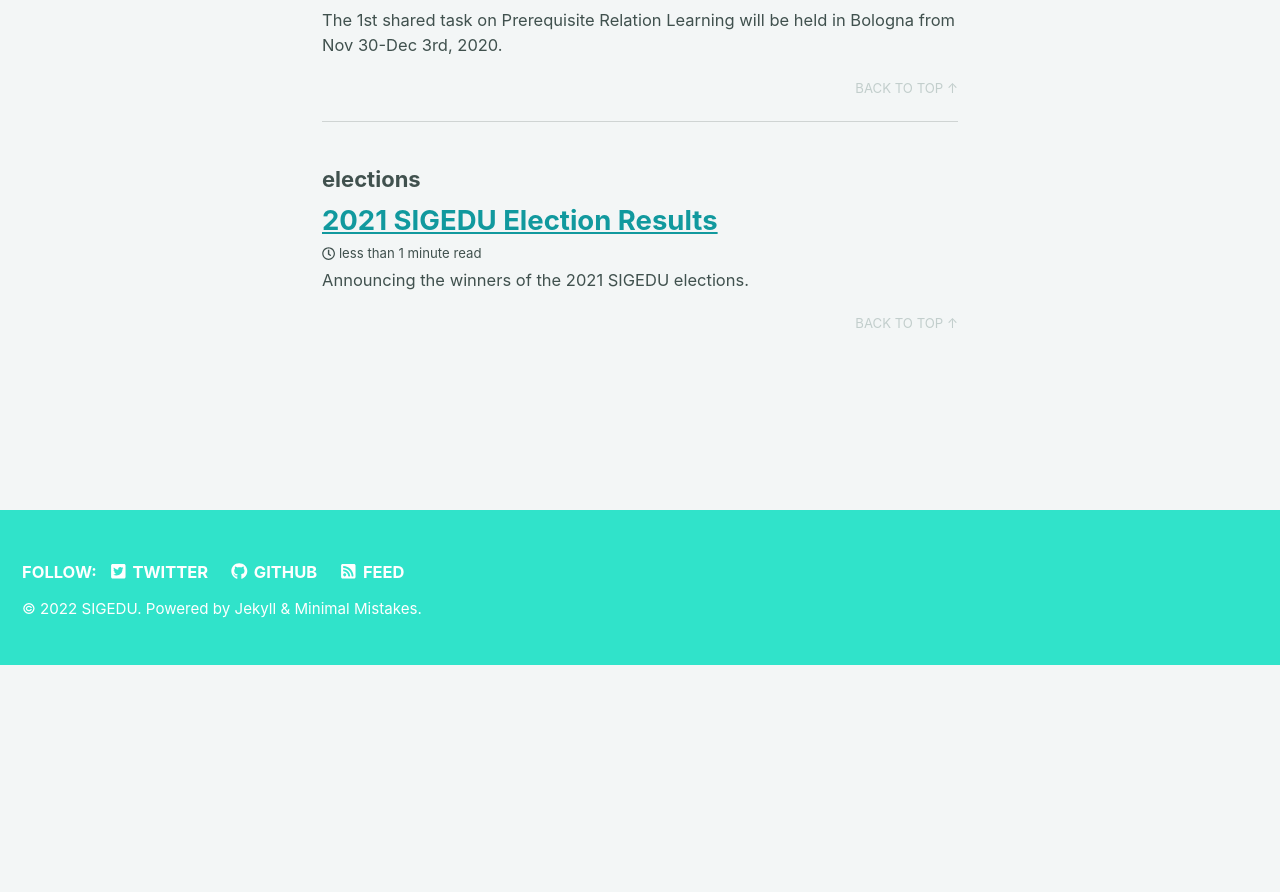
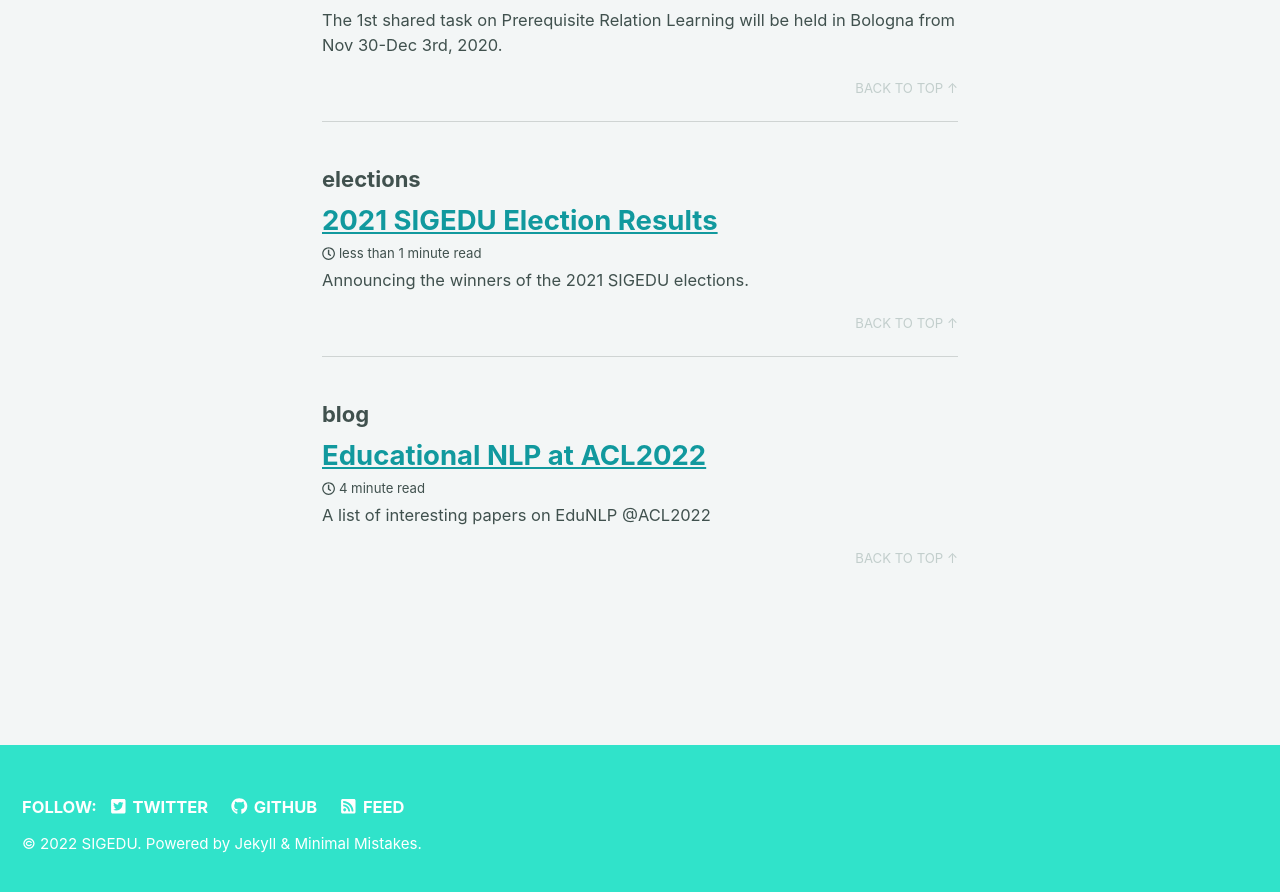
Before and after one commit to sigedu-org/website, a Jekyll site: the page built from _pages/tag-archive.md, in a window 1280 px wide and 900 px high, scrolled down 2488 px. Shown: the top 892 px of the window. Built offline with Jekyll 4.4.1, drawn with Linux system fonts in a browser that asks for light colours; cached includes are drawn as plain includes; nearby versions of some CDN libraries; before the commit the page ends 3153 px from its top, so only the background shows below that.

Commit message:
Fixed problems with incorrect filename for post and clarified the title and excerpt

```diff
--- a/_posts/EduNLP @ACL2022.md
+++ b/_posts/2022-08-01-edunlp-at-acl2022.md
@@ -1,8 +1,8 @@
 ---
-title: EduNLP @ACL2022
+title: Educational NLP at ACL2022
 author: bea
 author_profile: true
-excerpt: "EduNLP @ACL2022"
+excerpt: "A list of interesting papers on EduNLP @ACL2022"
 tags:
   blog
 categories:
```
